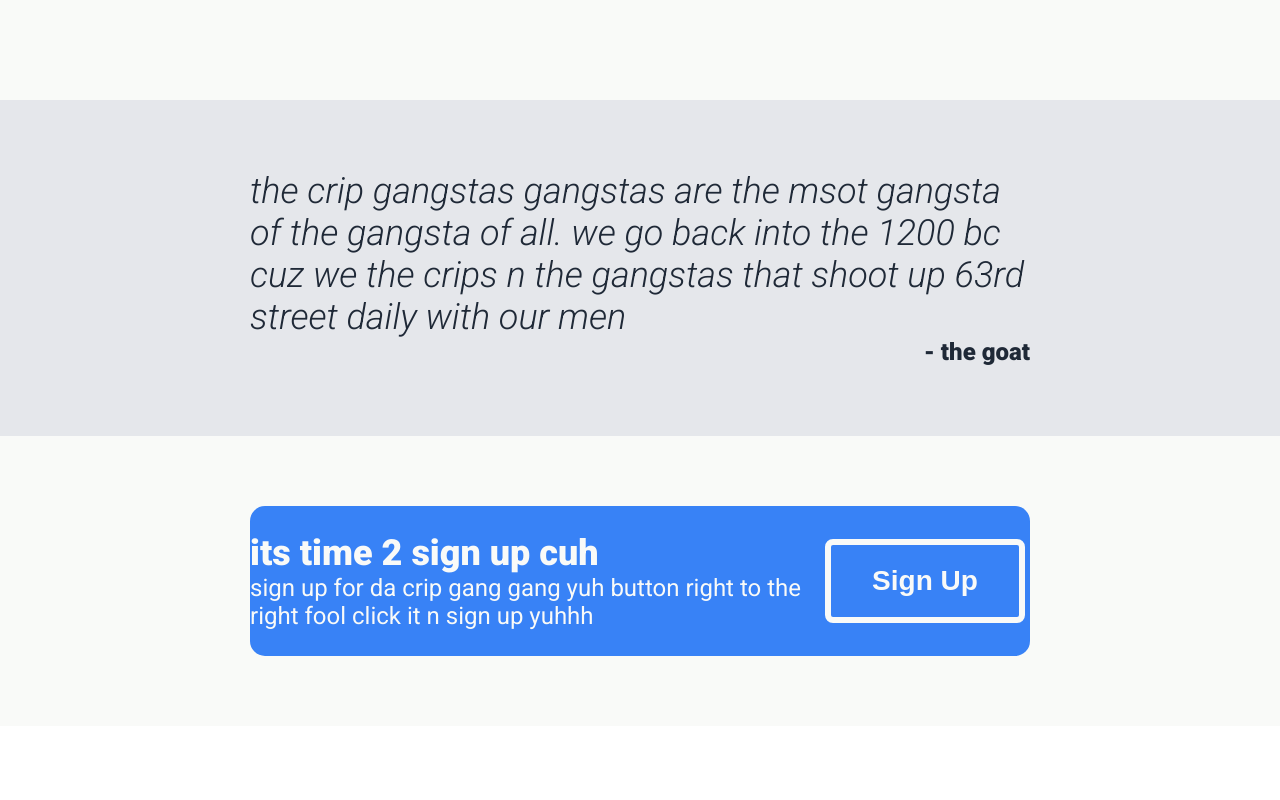
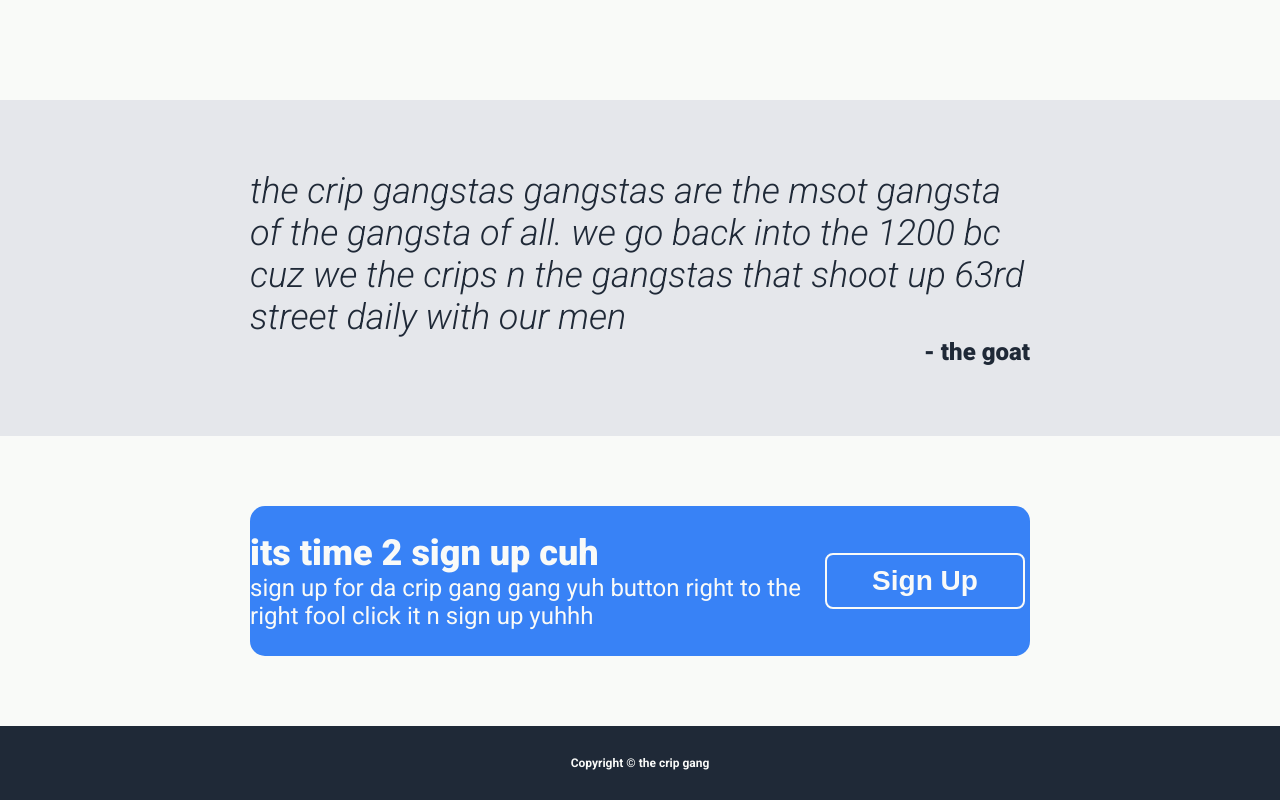
Before and after one commit to bobbyyrice/goat-landing, a plain HTML site: page index.html in a window 1280 px wide. Shown: the part 1058-1858 px from the top of the page. Before the commit the page ends 1784 px from the top, so only its background shows below. Drawn offline with Linux system fonts and the light colour scheme.

Commit message:
luh finish produc

```diff
--- a/index.html
+++ b/index.html
@@ -65,7 +65,7 @@
         </div>
     </div>
     <div class="bottomcontainer">
-
+        <div class="thefooter">Copyright © the crip gang</div>
     </div>
   </body>
 </html>
--- a/style.css
+++ b/style.css
@@ -236,11 +236,11 @@ img.theotherhalf{
 .bottombutton {
     border-radius: 8px;
     background-color: #3882F6;
-    border: 6px solid #F9FAF8;
+    border: 2px solid #F9FAF8;
     color: #F9FAF8;
     text-align: center;
     font-size: 28px;
-    padding: 20px;
+    padding: 10px;
     width: 200px;
     transition: all 0.5s;
     cursor: pointer;
@@ -271,3 +271,15 @@ img.theotherhalf{
     opacity: 1;
     right: 0;
   }
+
+/* footer */
+
+.bottomcontainer{
+    padding: 30px 70px 30px 70px;
+    background-color: #1F2937;
+    color: #F9FAF8;
+    display: flex;
+    justify-content: center;
+    font-size: 12px;
+    font-weight: 600;
+}
```
